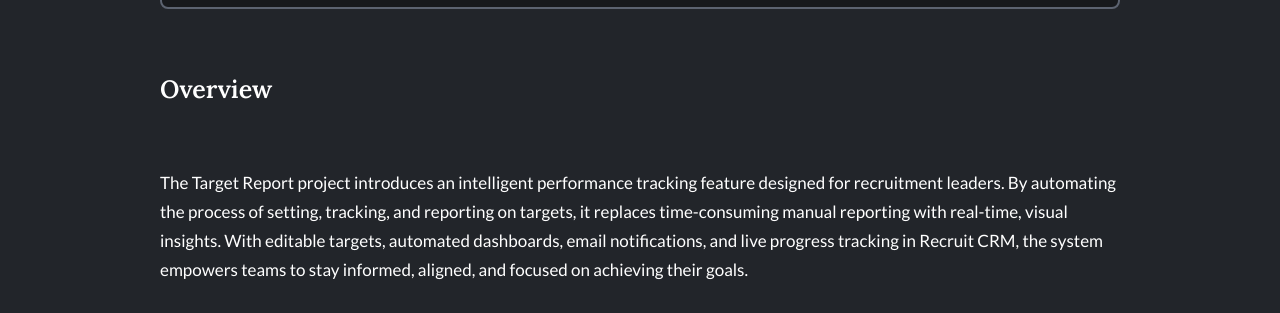
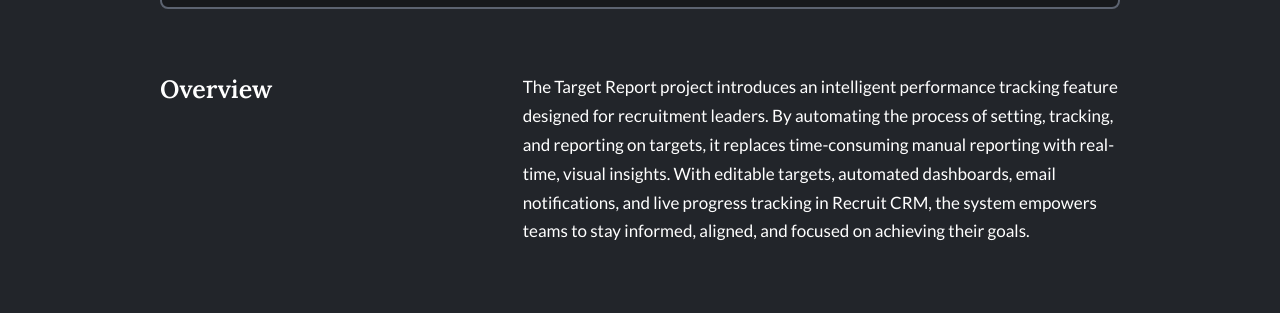
Before and after one commit to dibyajeetk/react-convert-dibyajeet-dot-in, a React (Vite) app: page /target-report in a window 1280 px wide. Shown: the part 639-952 px from the top of the page. Built offline with nearby package versions, Linux system fonts and the light colour scheme.

Commit message:
feat minor section fix

```diff
--- a/src/css/Projects.css
+++ b/src/css/Projects.css
@@ -218,6 +218,7 @@ li {
   }
   .text-block-row {
     display: flex;
+    flex-direction: row;
     justify-content: space-between;
     gap: 4rem;
   }
```
